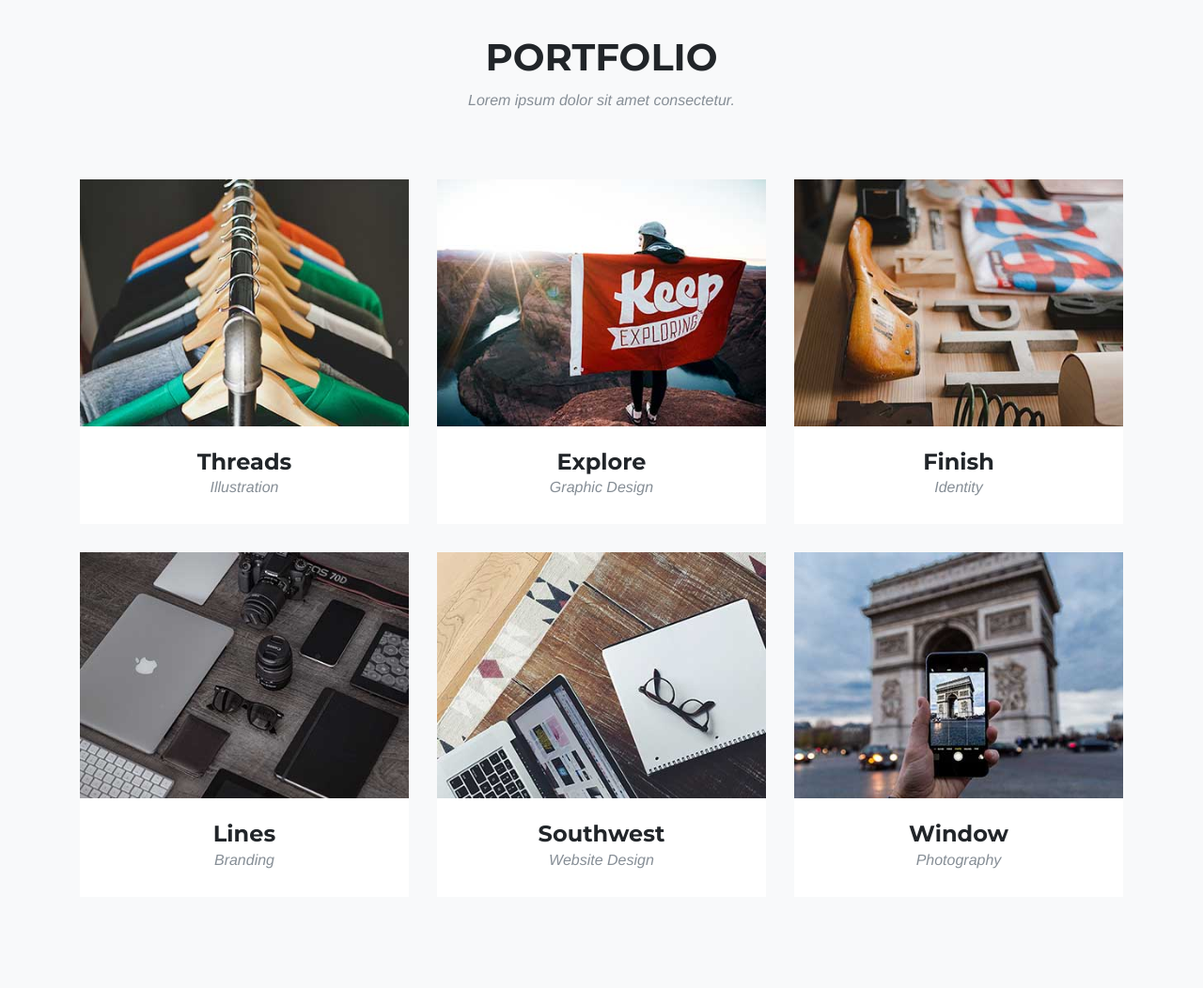
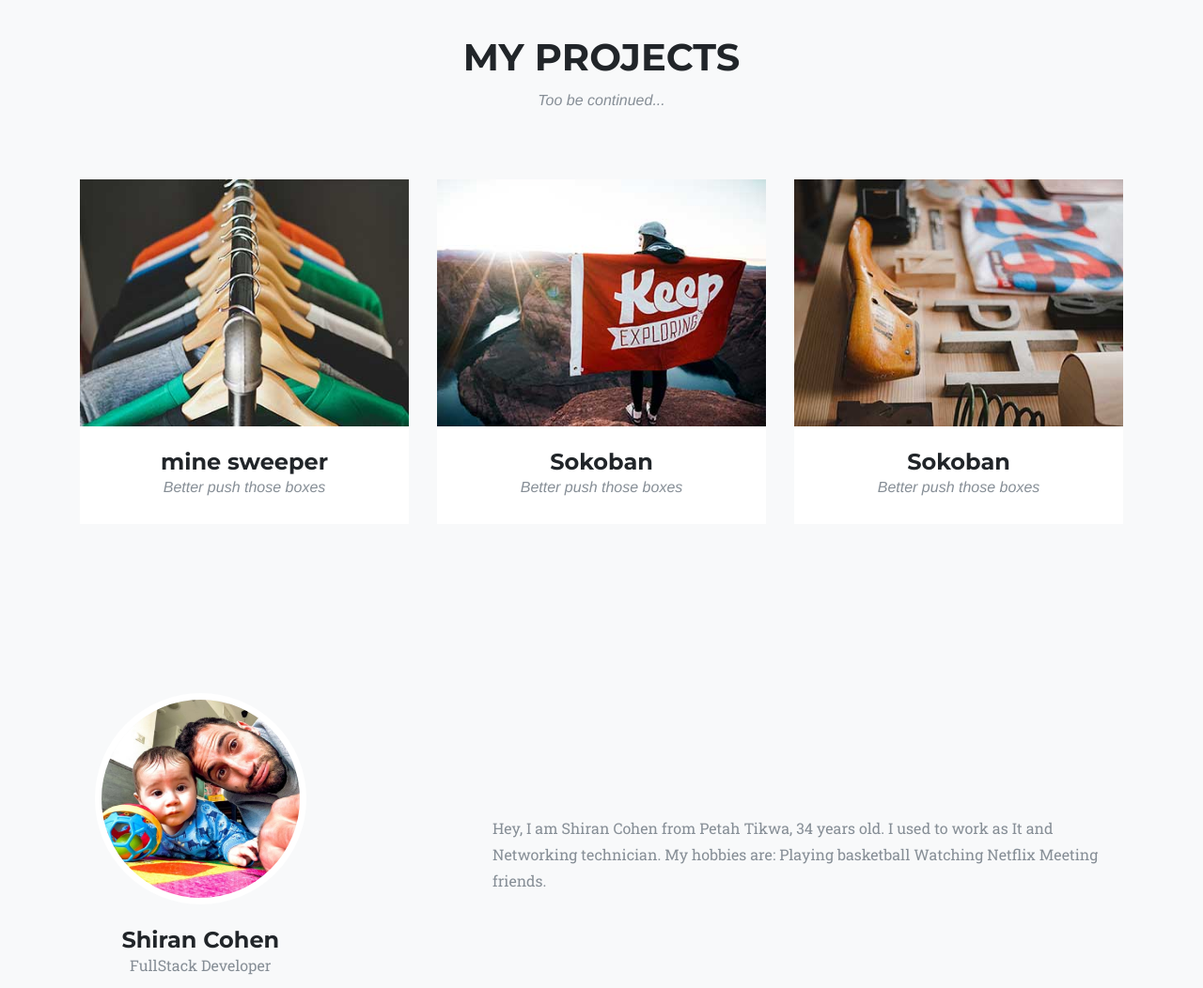
Before and after one commit to ShiranCohen86/git-gallery-master, a plain HTML site: page index.html in a window 1280 px wide. Shown: the part 1629-2681 px from the top of the page at 94% size. Drawn offline with Linux system fonts and the light colour scheme; a web font is replaced by a local one.

Commit message:
render projects

```diff
--- a/index.html
+++ b/index.html
@@ -127,96 +127,11 @@
     <div class="container">
       <div class="row">
         <div class="col-lg-12 text-center">
-          <h2 class="section-heading">Portfolio</h2>
-          <h3 class="section-subheading text-muted">Lorem ipsum dolor sit amet consectetur.</h3>
+          <h2 class="section-heading">My Projects</h2>
+          <h3 class="section-subheading text-muted">Too be continued...</h3>
         </div>
       </div>
-      <div class="row">
-        <div class="col-md-4 col-sm-6 portfolio-item">
-          <a class="portfolio-link" data-toggle="modal" href="#portfolioModal1">
-            <div class="portfolio-hover">
-              <div class="portfolio-hover-content">
-                <i class="fa fa-plus fa-3x"></i>
-              </div>
-            </div>
-            <img class="img-fluid" src="img/portfolio/01-thumbnail.jpg" alt="">
-          </a>
-          <div class="portfolio-caption">
-            <h4>Threads</h4>
-            <p class="text-muted">Illustration</p>
-          </div>
-        </div>
-        <div class="col-md-4 col-sm-6 portfolio-item">
-          <a class="portfolio-link" data-toggle="modal" href="#portfolioModal2">
-            <div class="portfolio-hover">
-              <div class="portfolio-hover-content">
-                <i class="fa fa-plus fa-3x"></i>
-              </div>
-            </div>
-            <img class="img-fluid" src="img/portfolio/02-thumbnail.jpg" alt="">
-          </a>
-          <div class="portfolio-caption">
-            <h4>Explore</h4>
-            <p class="text-muted">Graphic Design</p>
-          </div>
-        </div>
-        <div class="col-md-4 col-sm-6 portfolio-item">
-          <a class="portfolio-link" data-toggle="modal" href="#portfolioModal3">
-            <div class="portfolio-hover">
-              <div class="portfolio-hover-content">
-                <i class="fa fa-plus fa-3x"></i>
-              </div>
-            </div>
-            <img class="img-fluid" src="img/portfolio/03-thumbnail.jpg" alt="">
-          </a>
-          <div class="portfolio-caption">
-            <h4>Finish</h4>
-            <p class="text-muted">Identity</p>
-          </div>
-        </div>
-        <div class="col-md-4 col-sm-6 portfolio-item">
-          <a class="portfolio-link" data-toggle="modal" href="#portfolioModal4">
-            <div class="portfolio-hover">
-              <div class="portfolio-hover-content">
-                <i class="fa fa-plus fa-3x"></i>
-              </div>
-            </div>
-            <img class="img-fluid" src="img/portfolio/04-thumbnail.jpg" alt="">
-          </a>
-          <div class="portfolio-caption">
-            <h4>Lines</h4>
-            <p class="text-muted">Branding</p>
-          </div>
-        </div>
-        <div class="col-md-4 col-sm-6 portfolio-item">
-          <a class="portfolio-link" data-toggle="modal" href="#portfolioModal5">
-            <div class="portfolio-hover">
-              <div class="portfolio-hover-content">
-                <i class="fa fa-plus fa-3x"></i>
-              </div>
-            </div>
-            <img class="img-fluid" src="img/portfolio/05-thumbnail.jpg" alt="">
-          </a>
-          <div class="portfolio-caption">
-            <h4>Southwest</h4>
-            <p class="text-muted">Website Design</p>
-          </div>
-        </div>
-        <div class="col-md-4 col-sm-6 portfolio-item">
-          <a class="portfolio-link" data-toggle="modal" href="#portfolioModal6">
-            <div class="portfolio-hover">
-              <div class="portfolio-hover-content">
-                <i class="fa fa-plus fa-3x"></i>
-              </div>
-            </div>
-            <img class="img-fluid" src="img/portfolio/06-thumbnail.jpg" alt="">
-          </a>
-          <div class="portfolio-caption">
-            <h4>Window</h4>
-            <p class="text-muted">Photography</p>
-          </div>
-        </div>
-      </div>
+      <div class="row my-projects">
     </div>
   </section>
 
@@ -533,7 +448,8 @@
   <!-- Custom scripts for this template -->
   <script src="js/ca-gallery.js"></script>
   <script src="js/offCanvas.js"></script>
-  <script src="js/main.js"></script>
+  <script src="js/gallery-service.js"></script>
+  <script src="js/gallery-controller.js"></script>
 
 
 </body>
--- /dev/null
+++ b/js/gallery-controller.js
@@ -0,0 +1,76 @@
+'use strict';
+
+
+$(document).ready(init);
+
+
+function init() {
+    console.log('Starting up');
+    renderProjects()
+}
+
+function renderProjects() {
+    var strHTML = '';
+    var projectsLength = getProjects().length;
+    for (var i = 0; i < projectsLength; i++) {
+        strHTML +=
+            `<div class="col-md-4 col-sm-6 portfolio-item">
+            <a class="portfolio-link" data-toggle="modal" href="#portfolioModal1">
+                <div class="portfolio-hover">
+                    <div class="portfolio-hover-content">
+                        <i class="fa fa-plus fa-3x"></i>
+                 </div>
+                </div>
+                <img class="img-fluid" src="img/portfolio/${i}-thumbnail.jpg" alt="">
+            </a>
+            <div class="portfolio-caption">
+                <h4>${getProjects()[i].name}</h4>
+                <p class="text-muted">${getProjects()[i].title}</p>
+            </div>
+        </div>`;
+    }
+
+    $('.my-projects').html(strHTML);
+
+}
+
+function renderModal() {
+    var strHTML = `
+    <div class="portfolio-modal modal fade" id="portfolioModal1" tabindex="-1" role="dialog" aria-hidden="true">
+    <div class="modal-dialog">
+      <div class="modal-content">
+        <div class="close-modal" data-dismiss="modal">
+          <div class="lr">
+            <div class="rl"></div>
+          </div>
+        </div>
+        <div class="container">
+          <div class="row">
+            <div class="col-lg-8 mx-auto">
+              <div class="modal-body">
+                <!-- Project Details Go Here -->
+                <h2>Project Name</h2>
+                <p class="item-intro text-muted">Lorem ipsum dolor sit amet consectetur.</p>
+                <img class="img-fluid d-block mx-auto" src="img/portfolio/01-full.jpg" alt="">
+                <p>Use this area to describe your project. Lorem ipsum dolor sit amet, consectetur adipisicing elit. Est
+                  blanditiis
+                  dolorem culpa incidunt minus dignissimos deserunt repellat aperiam quasi sunt officia expedita beatae
+                  cupiditate,
+                  maiores repudiandae, nostrum, reiciendis facere nemo!</p>
+                <ul class="list-inline">
+                  <li>Date: January 2017</li>
+                  <li>Client: Threads</li>
+                  <li>Category: Illustration</li>
+                </ul>
+                <button class="btn btn-primary" data-dismiss="modal" type="button">
+                  <i class="fa fa-times"></i>
+                  Close Project</button>
+              </div>
+            </div>
+          </div>
+        </div>
+      </div>
+    </div>
+  </div>
+    `
+}
--- /dev/null
+++ b/js/gallery-service.js
@@ -0,0 +1,33 @@
+var gProjs = [
+    {
+        id: "mineSweeper",
+        name: "mine sweeper",
+        title: "Better push those boxes",
+        desc: "lorem ipsum lorem ",
+        url: "projs/sokoban",
+        publishedAt: 1448693940000,
+        labels: ["Matrixes", "keyboard events"]
+    },
+    {
+        id: "sokoban",
+        name: "Sokoban",
+        title: "Better push those boxes",
+        desc: "lorem ipsum lorem ",
+        url: "projs/sokoban",
+        publishedAt: 1448693940000,
+        labels: ["Matrixes", "keyboard events"]
+    },
+    {
+        id: "sokoban",
+        name: "Sokoban",
+        title: "Better push those boxes",
+        desc: "lorem ipsum lorem",
+        url: "projs/sokoban",
+        publishedAt: 1448693940000,
+        labels: ["Matrixes", "keyboard events"]
+    }
+]
+
+function getProjects() {
+    return gProjs;
+}
--- a/js/main.js
+++ /dev/null
@@ -1 +0,0 @@
-console.log('Starting up');
```
Also changed, not shown: img/portfolio/0-thumbnail.jpg (renamed from img/portfolio/01-thumbnail.jpg), img/portfolio/1-thumbnail.jpg (renamed from img/portfolio/02-thumbnail.jpg), img/portfolio/2-thumbnail.jpg (renamed from img/portfolio/03-thumbnail.jpg), img/portfolio/3-thumbnail.jpg (renamed from img/portfolio/04-thumbnail.jpg).
